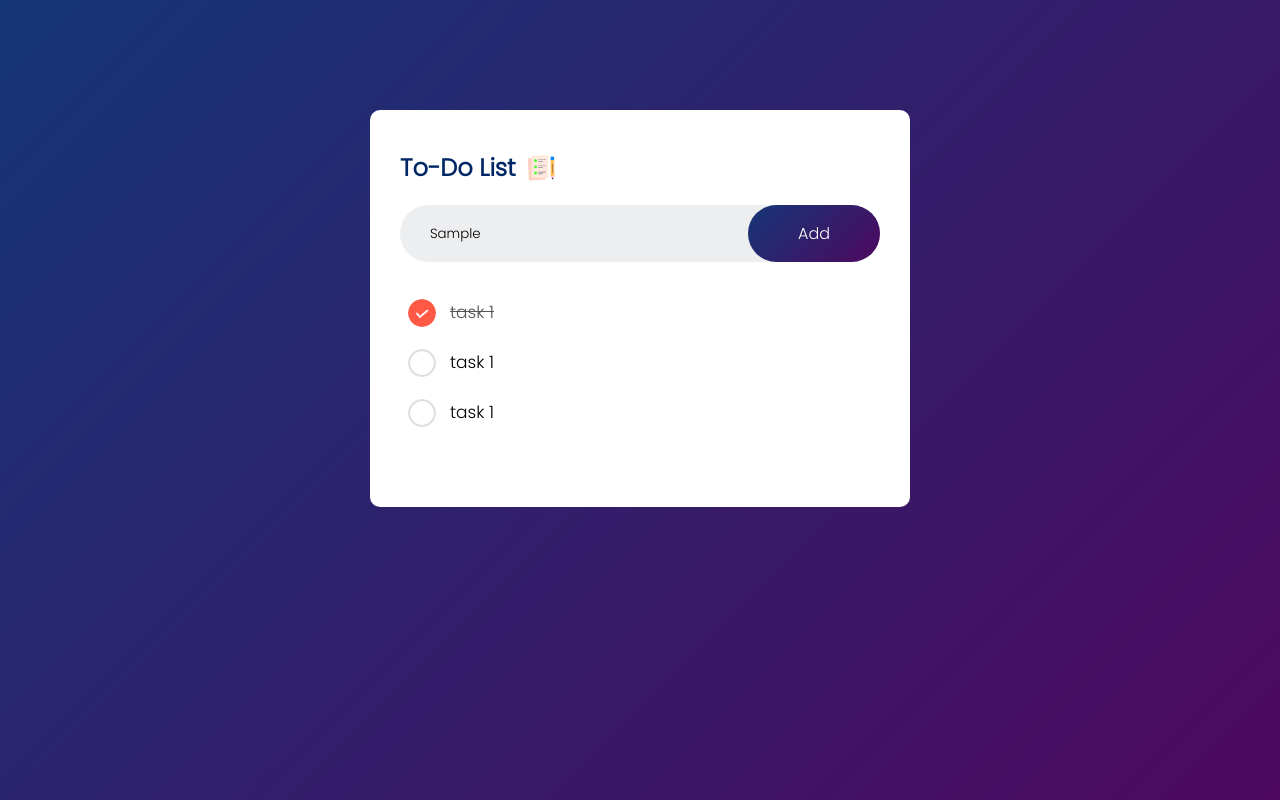
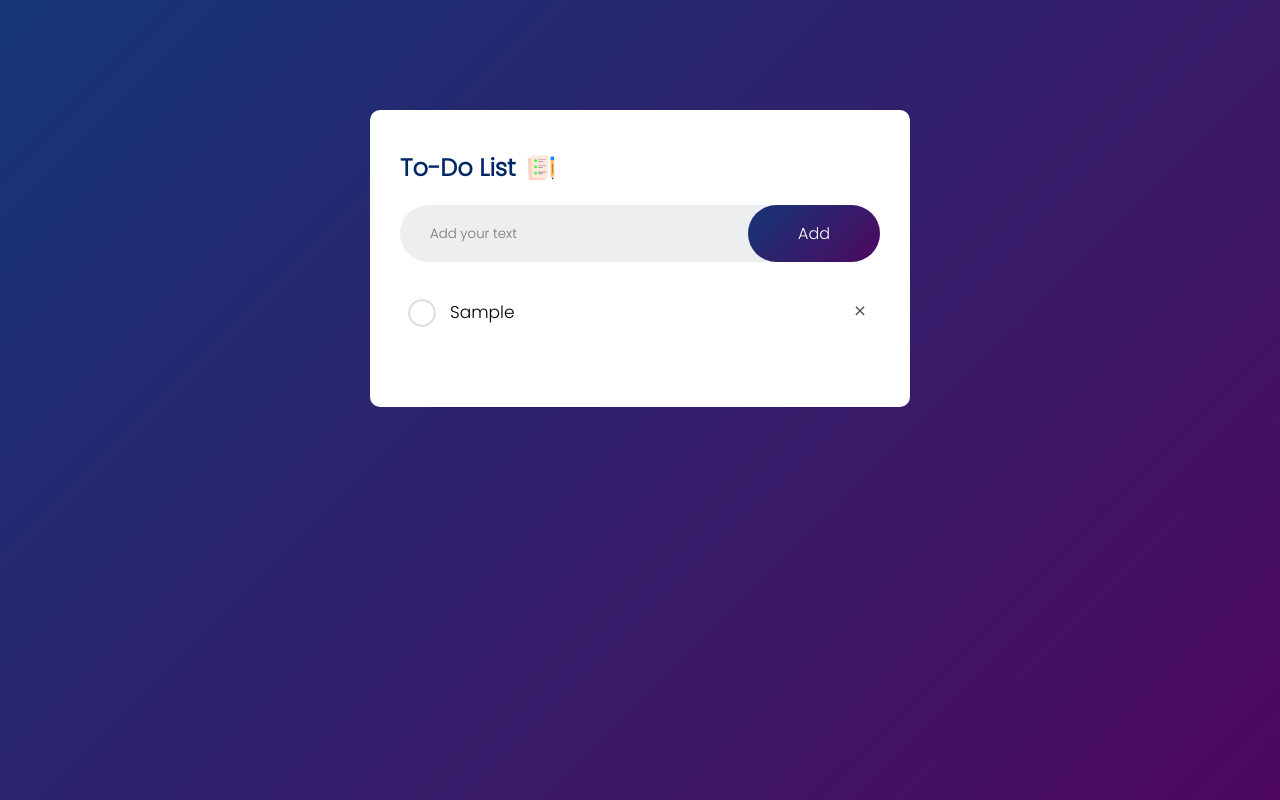
Before and after one commit to sadanmian/To-Do-List-App, a plain HTML site: page index.html in a window 1280 px wide. Both pictures are taken after typing "Sample" into the empty fields and a click on the button "Add". Drawn offline with Linux system fonts and the light colour scheme.

Commit message:
Add Remove Functionality

```diff
--- a/index.html
+++ b/index.html
@@ -14,12 +14,10 @@
             <h2>To-Do List <img src="images/icon.png" alt=""></h2>
             <div class="row">
                 <input type="text" id="input-box" placeholder="Add your text">
-                <button>Add</button>
+                <button onclick="addTask()">Add</button>
             </div>
             <ul id="list-container">
-                <li class="checked">task 1</li>
-                <li>task 1</li>
-                <li>task 1</li>
+                <!-- <li class="checked">task 1</li> -->
             </ul>
         </div>
     </div>
--- a/script.js
+++ b/script.js
@@ -0,0 +1,26 @@
+const inputBox = document.getElementById('input-box')
+const listContainer = document.getElementById('list-container')
+
+function addTask() {
+    if (inputBox.value === '') {
+        alert('You must write something!!!')
+    }
+    else {
+        let li = document.createElement('li')
+        li.innerHTML = inputBox.value
+        listContainer.appendChild(li)
+        let span = document.createElement('span')
+        span.innerHTML = '\u00d7'
+        li.appendChild(span)
+    }
+    inputBox.value = ''
+}
+
+listContainer.addEventListener(('click'), (e) => {
+    if (e.target.tagName === 'LI') {
+        e.target.classList.toggle('checked')
+    }
+    else if (e.target.tagName === 'SPAN') {
+        e.target.parentElement.remove()
+    }
+})
--- a/style.css
+++ b/style.css
@@ -103,3 +103,20 @@ ul li.checked::before {
     top: 12px;
     left: 8px;
 }
+
+ul li span {
+    position: absolute;
+    right: 0;
+    top: 5px;
+    width: 40px;
+    height: 40px;
+    font-size: 22px;
+    color: #555;
+    line-height: 40px;
+    text-align: center;
+    border-radius: 50%;
+}
+
+ul li span:hover {
+    background: #edeef0;
+}
```
